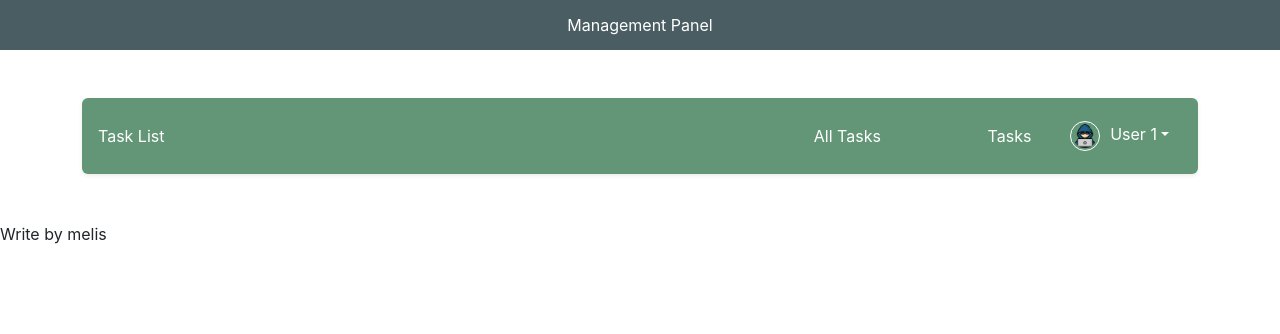
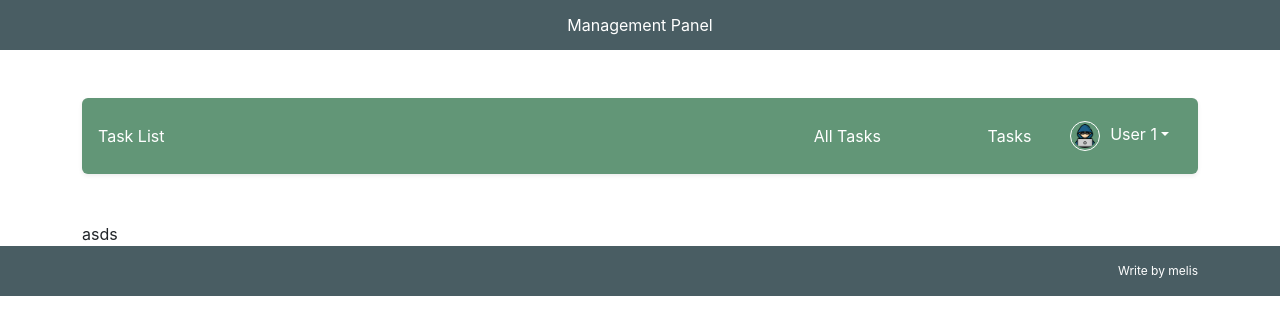
Before and after one commit to melisKassap/managementPanel, a React (Create React App) app: page / in a window 1280 px wide. Shown: the top 334 px of the page. Built offline with nearby package versions, Linux system fonts and the light colour scheme.

Commit message:
project files were edited. footer has been designed.

```diff
--- a/src/App.js
+++ b/src/App.js
@@ -1,16 +1,18 @@
 
 import './styles/App.scss';
-import {Header} from './components/header'
-import {Footer} from './components/footer'
+import { Header } from './components/header/header'
+import { Footer } from './components/footer/footer'
+import { Tasks } from './components/tasks/tasks'
 function App() {
   return (
     <div className=''>
-        <Header/>
-        <div className='container'>
-          </div>
+      <Header />
+      <div className='container'>
+        <Tasks />
+      </div>
 
-        <Footer/>
-      </div>
+      <Footer />
+    </div>
 
 
 
--- a/src/components/footer.js
+++ b/src/components/footer/footer.js
@@ -4,7 +4,12 @@ export class Footer extends Component{
     render(){
         return(
            <footer>
+            <div className="container">
+            <div className="col-12 footer-container d-flex align-items-center justify-content-end">
             Write by melis
+            </div>
+            </div>
+
            </footer>
         )
     }
--- /dev/null
+++ b/src/components/tasks/tasks.js
@@ -0,0 +1,12 @@
+import React, { Component } from "react";
+
+export class Tasks extends Component {
+  render() {
+    return (
+      <div className="task-container">
+
+asds
+      </div>
+    )
+  }
+}
--- a/src/styles/App.scss
+++ b/src/styles/App.scss
@@ -1,2 +1,3 @@
 @import "./header/header.scss";
+@import "./footer/footer.scss";
 @import "./colors.scss";
--- /dev/null
+++ b/src/styles/footer/footer.scss
@@ -0,0 +1,11 @@
+@import "../colors.scss";
+
+footer{
+
+    background-color: $basicColor3;
+    .footer-container{
+       color: $defaultWhite;
+       height: 50px;
+       font-size: 12px;
+    }
+}
--- /dev/null
+++ b/src/styles/tasks.scss/tasks.scss
@@ -0,0 +1 @@
+@import "../colors.scss";
```
Also changed, not shown: src/components/header/header.js (renamed from src/components/header.js, +4 -5 lines), src/components/popups/editpopup.js (added), src/components/popups/infopopup.js (added), src/components/tasks.js (deleted), src/components/tasks/alltasks.js (added).
